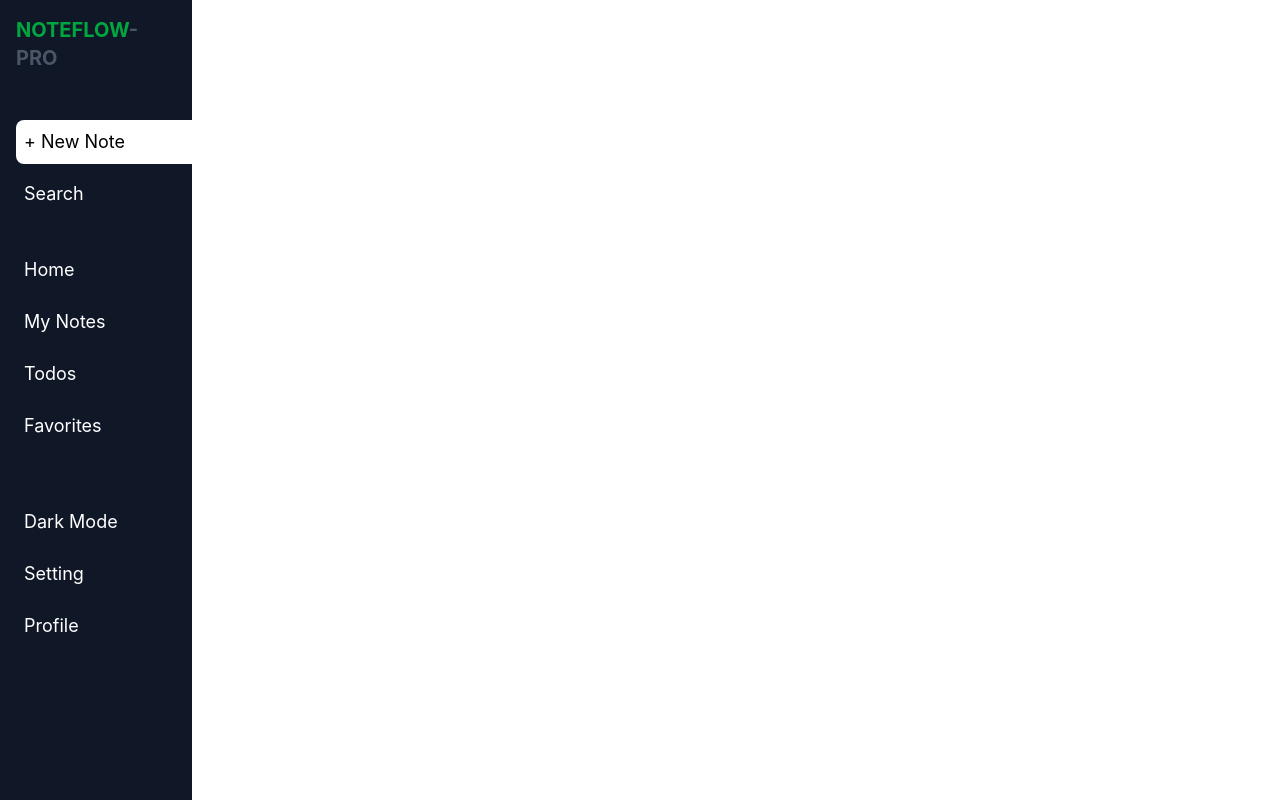
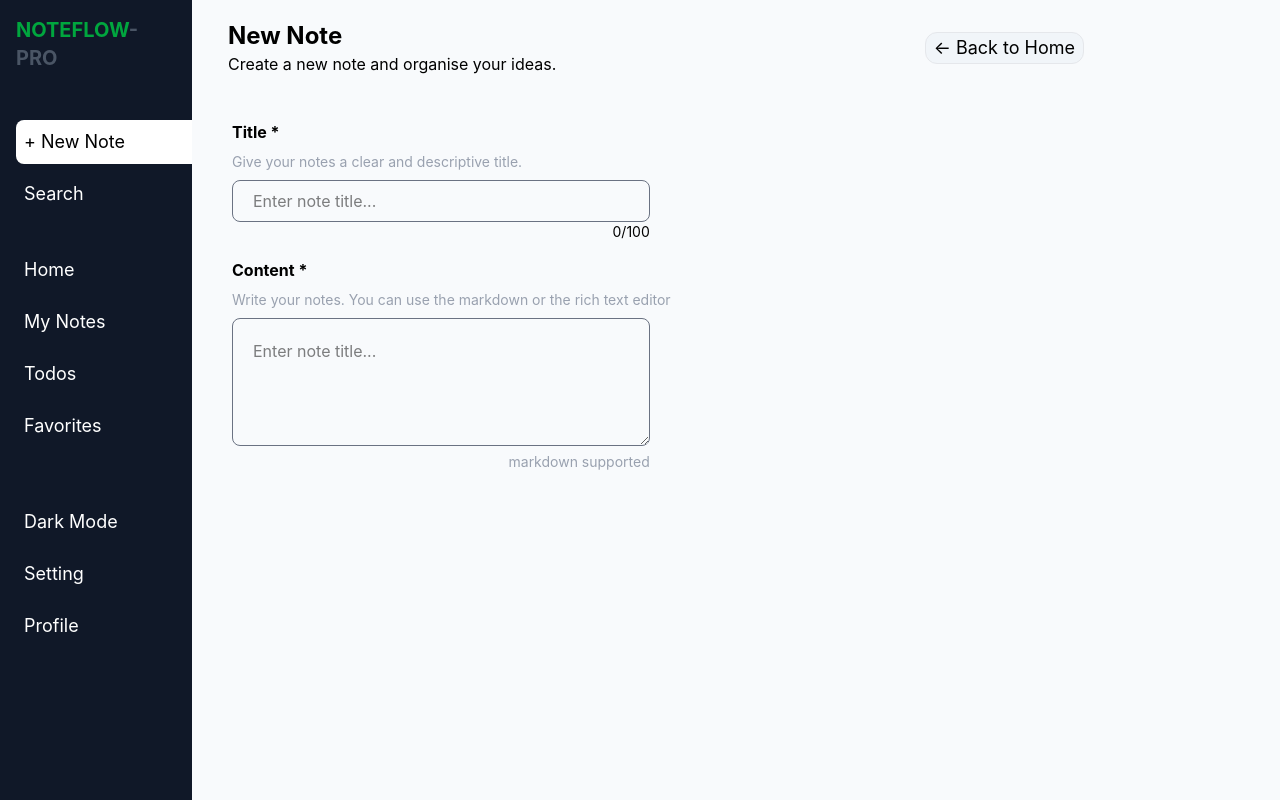
Before and after one commit to linscot10/projects, a React (Vite) app in the folder Notes App Pro/: page /New_notes in a window 1280 px wide. Built offline with nearby package versions, Linux system fonts and the light colour scheme.

Commit message:
New Note: form

```diff
--- a/Notes App Pro/src/App.jsx
+++ b/Notes App Pro/src/App.jsx
@@ -1,4 +1,5 @@
 import Home from "./Pages/Home"
+import New_notes from "./Pages/New_notes"
 import Profile from "./Pages/Profile"
 import Navbar from './components/Navbar'
 import {Routes, Route} from 'react-router-dom'
@@ -10,6 +11,7 @@ function App() {
      <Navbar/>
     <Routes>
     <Route path="/" element={<Home/>}/>
+    <Route path="/New_notes" element={<New_notes/>}/>
     <Route path='/Profile' element={<Profile/>}/>
     <Route path='/' element={<Profile/>}/>
 
--- a/Notes App Pro/src/Pages/Home.jsx
+++ b/Notes App Pro/src/Pages/Home.jsx
@@ -114,7 +114,7 @@ const Recent=[
       <div className='pb-5'>
       <div className='flex p-4'>
         <h1 className='pl-5 py-2 text-2xl text-gray-900'>Favorites Notes</h1>
-         <Link to={'My_Notes'} className='text-xl text-gray-800 rounded-lg w-48    ml-auto'>View All &rarr; </Link>
+         <Link to={'Favorites'} className='text-xl text-gray-800 rounded-lg w-48    ml-auto'>View All &rarr; </Link>
 
       </div>
 
--- /dev/null
+++ b/Notes App Pro/src/Pages/New_notes.jsx
@@ -0,0 +1,38 @@
+
+import { Link } from 'react-router-dom'
+
+const New_notes = () => {
+  return (
+    <div className='w-full bg-slate-50 ml-48 h-screen'>
+    <div className='flex p-5 items-center mx-4'>
+        <div>
+            <h1 className='text-2xl font-bold'>New Note</h1>
+            <p className='text-smx'>Create a new note and organise your ideas.</p>
+        </div>
+        <Link to={'/'} className='ml-auto mr-40 text-lg bg-slate-100 h-8 flex items-center p-2 rounded-xl border-gray-200 border border-solid'><button> &larr; Back to Home</button></Link>
+    </div>
+
+    <div className="mx-4 p-2 flex items-center">
+        <form className='  p-2 w-3/4 flex flex-col '>
+            <div className=' w-3/4 p-2'>
+                <label className='font-bold py-2'>Title *</label>
+                <p className='text-sm py-2 text-gray-400'>Give your notes a clear and descriptive title.</p>
+                <input type='text' className='border border-solid border-gray-500 rounded-lg p-5 h-8 w-3/4' placeholder='Enter note title...'/>
+                <div className='flex items-end w-3/4'><p className='ml-auto flex  items-end text-sm'>0/100</p></div>
+            </div>
+            <div className=' w-3/4 p-2'>
+                <label className='font-bold py-2'>Content *</label>
+                <p className='text-sm py-2 text-gray-400'>Write your notes. You can use the markdown or the rich text editor</p>
+               <textarea className='border border-solid border-gray-500 rounded-lg p-5 h-32 w-3/4' placeholder='Enter note title...'>
+
+               </textarea>
+                <div className='flex items-end w-3/4'><p className='ml-auto flex  items-end text-sm  text-gray-400'>markdown supported</p></div>
+            </div>
+        </form>
+    </div>
+
+    </div>
+  )
+}
+
+export default New_notes
--- a/Notes App Pro/src/components/Navbar.jsx
+++ b/Notes App Pro/src/components/Navbar.jsx
@@ -1,4 +1,4 @@
-import React, { useState } from 'react'
+// import React, { useState } from 'react'
 import {Link, useLocation} from "react-router-dom"
 
 
```
